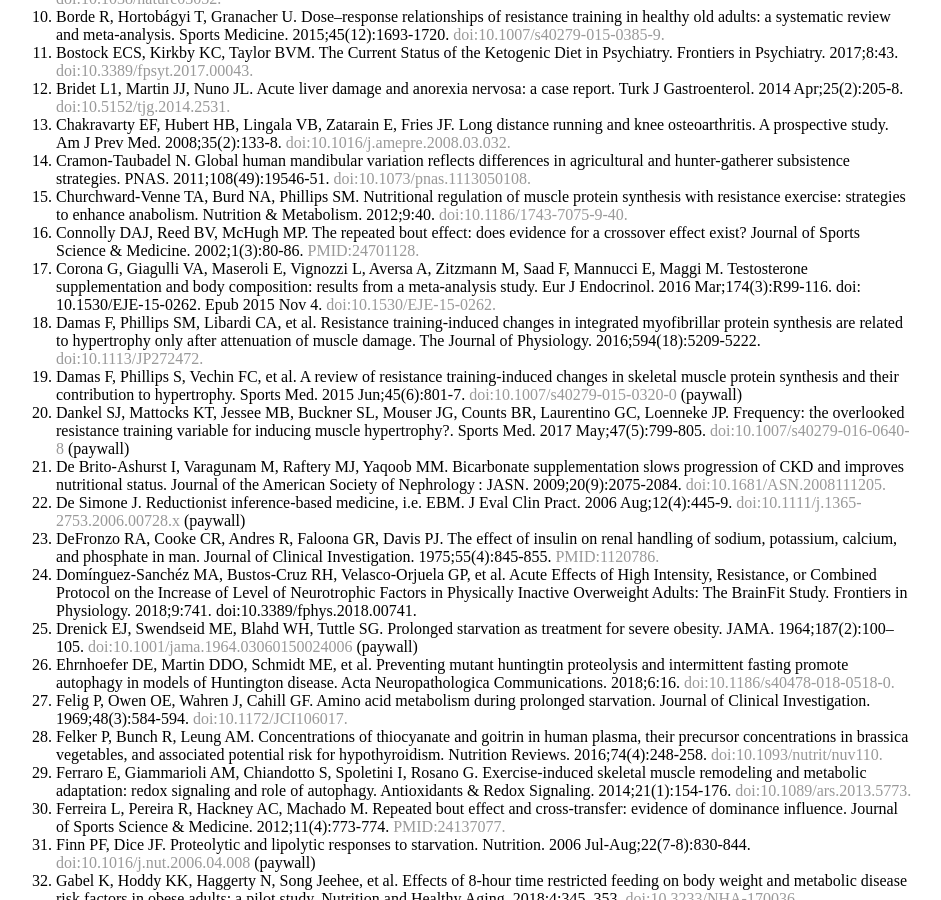
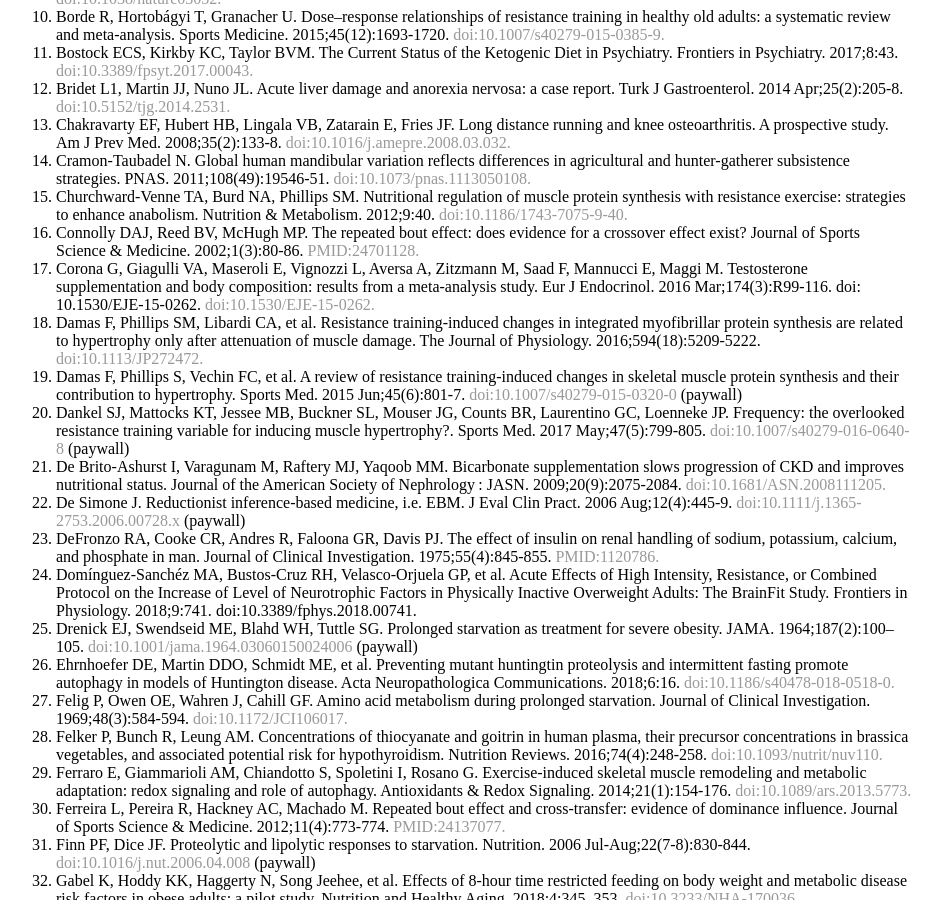
Before and after one commit to amcnicho/amcnicho.github.io, a Jekyll site: the page built from health/index.html, in a window 1280 px wide and 900 px high, scrolled down 1177 px. Shown: the whole window, without its empty margins (176-1117 px from the left). Built offline with Jekyll 4.4.1, drawn with Linux system fonts in a browser that asks for light colours.

Commit message:
Update index.html

```diff
--- a/health/index.html
+++ b/health/index.html
@@ -28,7 +28,7 @@
         <li>Cramon-Taubadel N. Global human mandibular variation reflects differences in agricultural and hunter-gatherer subsistence strategies. PNAS. 2011;108(49):19546-51. <a href="http://www.pnas.org/content/pnas/108/49/19546.full.pdf">doi:10.1073/pnas.1113050108.</a></li>
         <li>Churchward-Venne TA, Burd NA, Phillips SM. Nutritional regulation of muscle protein synthesis with resistance exercise: strategies to enhance anabolism. Nutrition & Metabolism. 2012;9:40. <a href="https://www.ncbi.nlm.nih.gov/pmc/articles/PMC3464665/pdf/1743-7075-9-40.pdf">doi:10.1186/1743-7075-9-40.</a></li>
         <li>Connolly DAJ, Reed BV, McHugh MP. The repeated bout effect: does evidence for a crossover effect exist? Journal of Sports Science & Medicine. 2002;1(3):80-86. <a href="https://www.ncbi.nlm.nih.gov/pmc/articles/PMC3967433/pdf/jssm-01-80.pdf">PMID:24701128.</a></li>
-        <li>Corona G, Giagulli VA, Maseroli E, Vignozzi L, Aversa A, Zitzmann M, Saad F, Mannucci E, Maggi M. Testosterone supplementation and body composition: results from a meta-analysis study. Eur J Endocrinol. 2016 Mar;174(3):R99-116. doi: 10.1530/EJE-15-0262. Epub 2015 Nov 4. <a href="www.eje-online.org/content/174/3/R99.full.pdf">doi:10.1530/EJE-15-0262.</a></li>
+        <li>Corona G, Giagulli VA, Maseroli E, Vignozzi L, Aversa A, Zitzmann M, Saad F, Mannucci E, Maggi M. Testosterone supplementation and body composition: results from a meta-analysis study. Eur J Endocrinol. 2016 Mar;174(3):R99-116. doi: 10.1530/EJE-15-0262. <a href="https://www.eje-online.org/content/174/3/R99.full.pdf">doi:10.1530/EJE-15-0262.</a></li>
         <li>Damas F, Phillips SM, Libardi CA, et al. Resistance training‐induced changes in integrated myofibrillar protein synthesis are related to hypertrophy only after attenuation of muscle damage. The Journal of Physiology. 2016;594(18):5209-5222. <a href="https://www.ncbi.nlm.nih.gov/pmc/articles/PMC5023708/pdf/TJP-594-5209.pdf">doi:10.1113/JP272472.</a></li>
         <li>Damas F, Phillips S, Vechin FC, et al. A review of resistance training-induced changes in skeletal muscle protein synthesis and their contribution to hypertrophy. Sports Med. 2015 Jun;45(6):801-7. <a href="https://www.ncbi.nlm.nih.gov/pubmed/25739559">doi:10.1007/s40279-015-0320-0</a> (paywall)</li>
         <li>Dankel SJ, Mattocks KT, Jessee MB, Buckner SL, Mouser JG, Counts BR, Laurentino GC, Loenneke JP. Frequency: the overlooked resistance training variable for inducing muscle hypertrophy?. Sports Med. 2017 May;47(5):799-805. <a href="https://link.springer.com/article/10.1007%2Fs40279-016-0640-8">doi:10.1007/s40279-016-0640-8</a> (paywall)</li>
```
